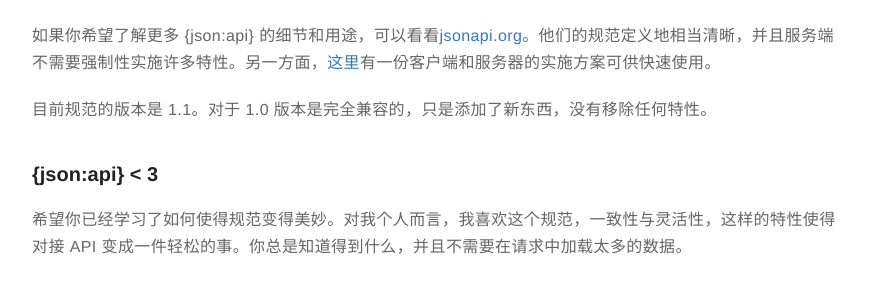
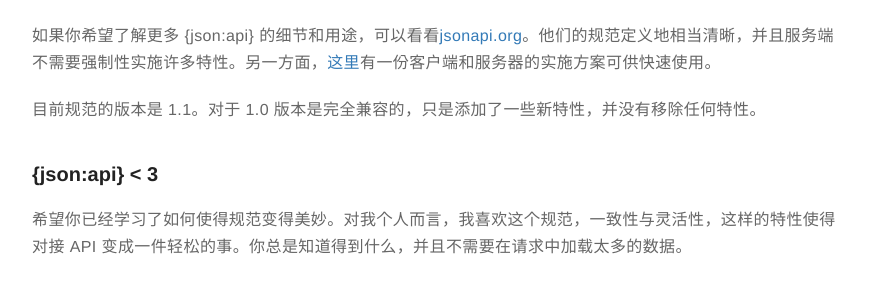
Before and after one commit to rust17/blog, a Jekyll site: the page built from _posts/2018-11-03-Introduction-to-the-JSON-API.markdown, in a window 1280 px wide and 900 px high, scrolled down 7196 px. Shown: the part 159-443 px from the top of the window, without its empty margins (203-1076 px from the left). Built offline with Jekyll 4.4.1, drawn with Linux system fonts in a browser that asks for light colours; comment, search, counter and statistics services are not loaded.

Commit message:
update article -- Introduction to the JSON API

```diff
--- a/_posts/2018-11-03-Introduction-to-the-JSON-API.markdown
+++ b/_posts/2018-11-03-Introduction-to-the-JSON-API.markdown
@@ -325,7 +325,7 @@ Accept: application/vnd.api+json
 
 如果你希望了解更多 {json:api} 的细节和用途，可以看看[jsonapi.org](https://jsonapi.org/)。他们的规范定义地相当清晰，并且服务端不需要强制性实施许多特性。另一方面，[这里](http://jsonapi.org/implementations/)有一份客户端和服务器的实施方案可供快速使用。
 
-目前规范的版本是 1.1。对于 1.0 版本是完全兼容的，只是添加了新东西，没有移除任何特性。
+目前规范的版本是 1.1。对于 1.0 版本是完全兼容的，只是添加了一些新特性，并没有移除任何特性。
 
 ### {json:api} < 3
 
```
